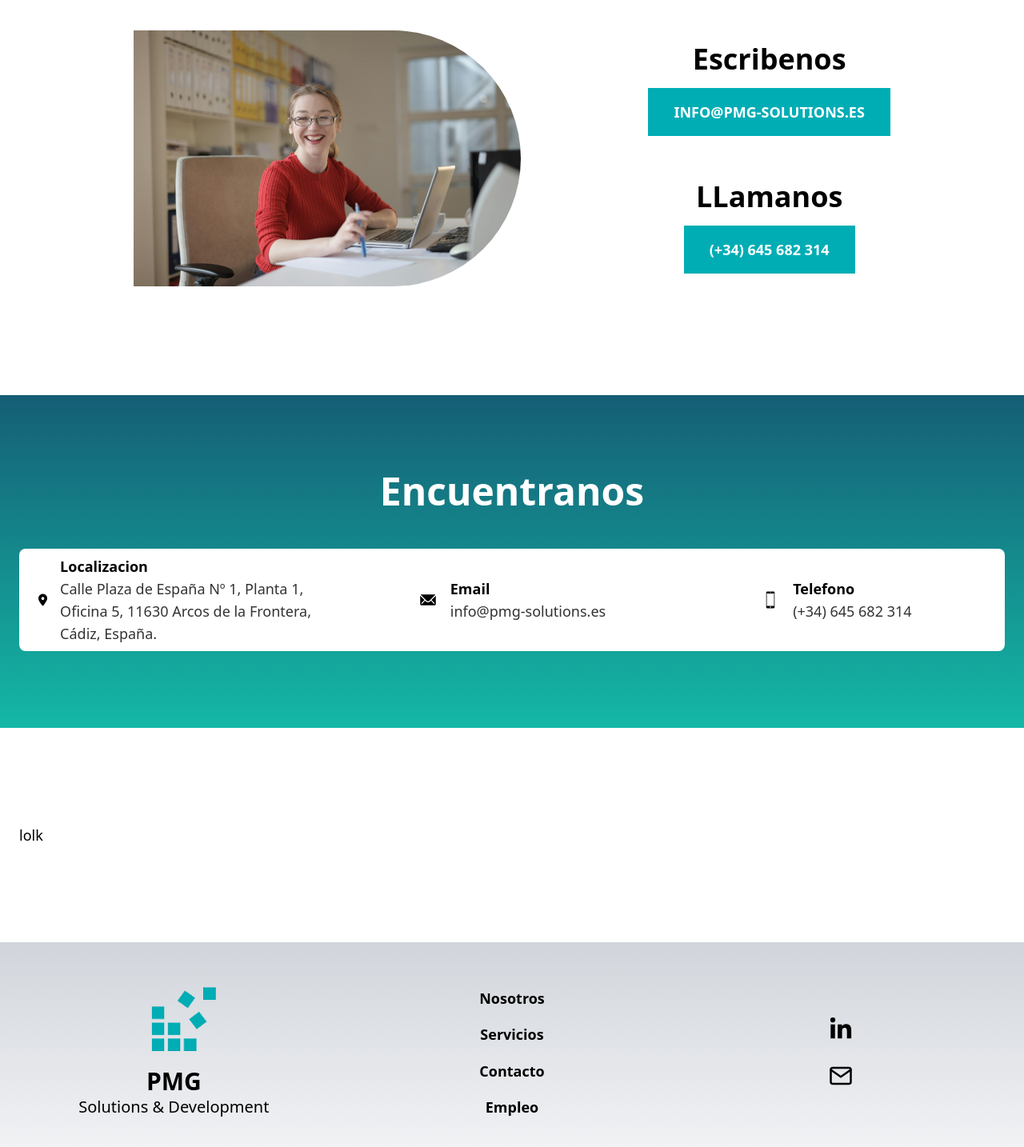
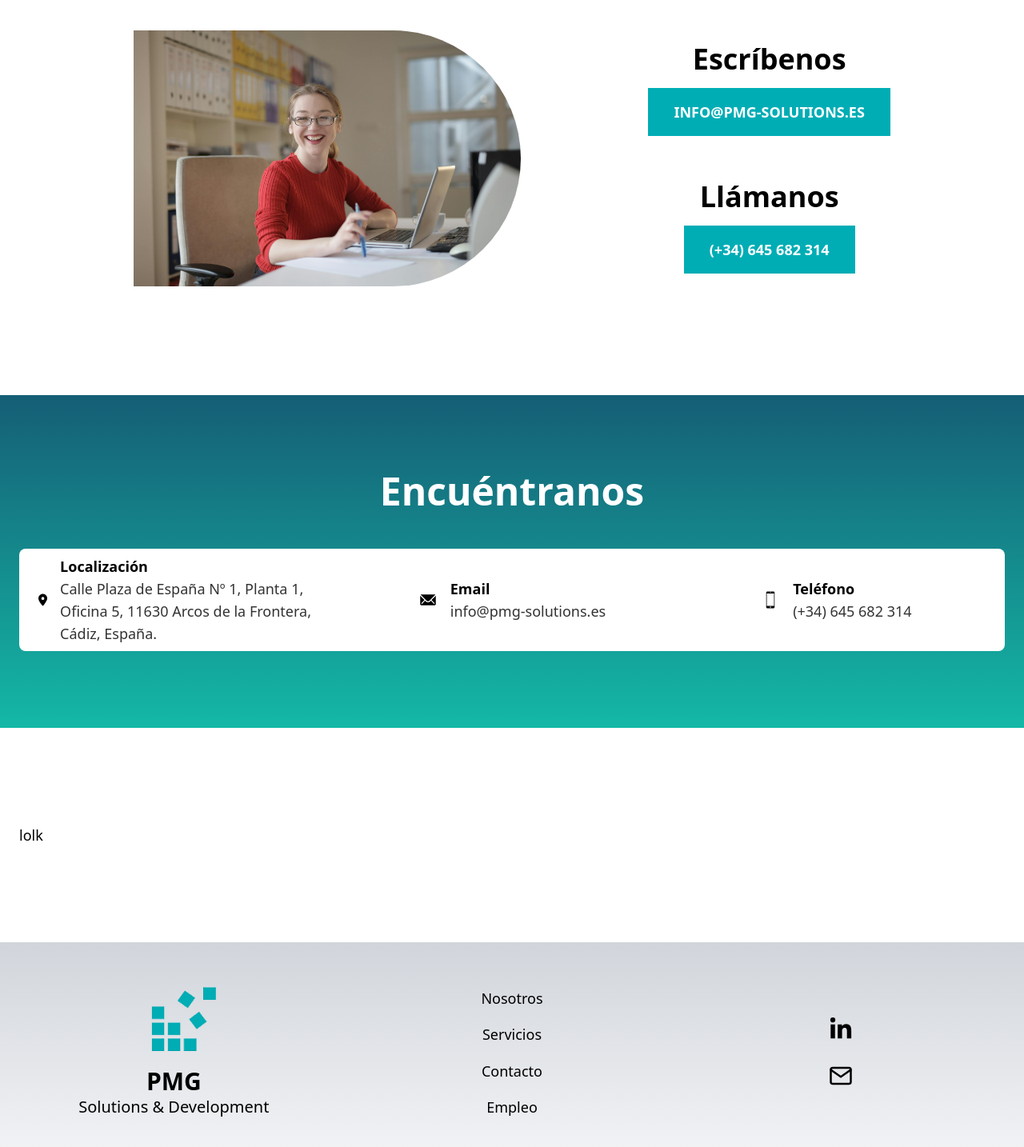
Before and after one commit to beMimg/PMG, a React (Create React App) app: page /contacto in a window 1280 px wide. Shown: the part 402-1836 px from the top of the page at 80% size. Built offline with nearby package versions, Linux system fonts and the light colour scheme.

Commit message:
Delete unused imports

```diff
--- a/src/Router.tsx
+++ b/src/Router.tsx
@@ -4,7 +4,6 @@ import Homepage from "./pages/Homepage";
 import Nosotros from "./pages/Nosotros";
 import Servicios from "./pages/Servicios";
 import Contacto from "./pages/Contacto";
-import Empleo from "./pages/Empleo";
 
 const router = createBrowserRouter([
   {
@@ -15,7 +14,6 @@ const router = createBrowserRouter([
       { path: "nosotros", element: <Nosotros /> },
       { path: "servicios", element: <Servicios /> },
       { path: "contacto", element: <Contacto /> },
-      { path: "empleo", element: <Empleo /> },
     ],
   },
 ]);
--- a/src/components/common/DivMaxW7XL.tsx
+++ /dev/null
@@ -1,17 +0,0 @@
-import React from "react";
-
-interface DivProps {
-  children: React.ReactNode;
-}
-
-const DivMaxW7XL = ({ children }: DivProps) => {
-  return (
-    <div
-      className={`mx-auto flex w-full max-w-7xl flex-col justify-between gap-14 px-6 md:gap-24`}
-    >
-      {children}
-    </div>
-  );
-};
-
-export default DivMaxW7XL;
--- a/src/components/common/Main.tsx
+++ /dev/null
@@ -1,11 +0,0 @@
-import React from "react";
-
-interface MainProps {
-  children: React.ReactNode;
-}
-
-const Main = ({ children }: MainProps) => {
-  return <main className="flex w-full flex-col gap-32 py-32">{children}</main>;
-};
-
-export default Main;
--- a/src/components/footer/Footer.tsx
+++ b/src/components/footer/Footer.tsx
@@ -1,5 +1,4 @@
 import React from "react";
-import logo from "../../assets/logo/logo_pmg2-removebg-preview.png";
 import { Link } from "react-router-dom";
 import CustomLogo from "../common/CustomLogo";
 import Socials from "./Socials";
@@ -11,7 +10,7 @@ const Footer = () => {
         <div className="pl-6 md:self-start md:pl-0">
           <CustomLogo component="footer" />
         </div>
-        <div className="flex h-full w-full flex-row justify-between justify-self-center font-semibold md:w-min  md:flex-col md:text-center ">
+        <div className="flex h-full w-full flex-row justify-between justify-self-center font-medium  md:w-min  md:flex-col md:text-center ">
           <Link to="nosotros">Nosotros</Link>
           <Link to="servicios">Servicios</Link>
           <Link to="contacto">Contacto</Link>
--- a/src/components/servicios/Desarrollo/ServicioDesarrollo.tsx
+++ b/src/components/servicios/Desarrollo/ServicioDesarrollo.tsx
@@ -3,7 +3,6 @@ import DescripcionDeServicio from "../TipoDeServicioSection";
 import desarrolloWebImg from "../../../assets/desarrollo-web.jpg";
 import DesarrolloPersonalizadoSection from "./DesarrolloPersonalizadoSection";
 import TechStackSection from "./TechStackSection";
-import DivMaxW7XL from "../../common/DivMaxW7XL";
 
 const ServicioDesarrollo = () => {
   return (
--- a/src/components/servicios/SAP/ServicioSAP.tsx
+++ b/src/components/servicios/SAP/ServicioSAP.tsx
@@ -4,7 +4,6 @@ import especialistaSapImg from "../../../assets/route-images/hands-together-phot
 import MetodologiasDeTrabajoSection from "./MetodologiasDeTrabajoSection";
 import PorqueEligirnosSection from "./PorqueEligirnosSection";
 import NegocioSAPSection from "./NegocioSAPSection";
-import DivMaxW7XL from "../../common/DivMaxW7XL";
 
 const ServicioSAP = () => {
   return (
--- a/src/pages/Contacto.tsx
+++ b/src/pages/Contacto.tsx
@@ -18,7 +18,7 @@ const Contacto = () => {
           />
           <div className="flex h-full flex-col justify-evenly">
             <div className="flex flex-col items-center gap-4">
-              <h2 className="font-semibold">Escribenos</h2>
+              <h2 className="font-semibold">Escríbenos</h2>
               <a
                 className="logo-background-color p-4 px-8 font-semibold uppercase text-white transition-all hover:scale-105"
                 href="mailto:info@pmg-solutions.es"
@@ -27,7 +27,7 @@ const Contacto = () => {
               </a>
             </div>
             <div className="flex flex-col items-center gap-4">
-              <h2 className=" font-semibold">LLamanos</h2>
+              <h2 className=" font-semibold">Llámanos</h2>
               <a
                 className="logo-background-color p-4 px-8 font-semibold uppercase text-white transition-all hover:scale-105"
                 href="tel:+34 645 682 314"
@@ -40,12 +40,12 @@ const Contacto = () => {
       </TopSectionHalfImageHalfContent>
       <section className="mt-24 bg-gradient-to-b from-cyan-800  to-teal-500 px-6 py-24 text-white">
         <div className="mx-auto flex max-w-7xl flex-col items-center gap-12 ">
-          <h1 className="font-bold">Encuentranos</h1>
+          <h1 className="font-bold">Encuéntranos</h1>
           <div className="flex flex-col gap-8 rounded-lg   bg-white p-2 px-6 text-black md:grid md:grid-cols-3 md:justify-items-center">
             <div className="flex flex-row items-center gap-4 ">
               <FaLocationDot className="text-2xl" />
               <div>
-                <p className="font-semibold">Localizacion</p>
+                <p className="font-semibold">Localización</p>
                 <p className="opacity-80">
                   Calle Plaza de España Nº 1, Planta 1, Oficina 5, 11630 Arcos
                   de la Frontera, Cádiz, España.
@@ -64,7 +64,7 @@ const Contacto = () => {
             <div className="flex flex-row items-center gap-4">
               <IoIosPhonePortrait className="text-2xl" />
               <div>
-                <p className="font-semibold">Telefono</p>
+                <p className="font-semibold">Teléfono</p>
                 <a className="opacity-80" href="tel:+34 645 682 314">
                   (+34) 645 682 314
                 </a>
--- a/src/pages/Empleo.tsx
+++ /dev/null
@@ -1,13 +0,0 @@
-import React from "react";
-import meetingImg from "../assets/route-images/empleo-meeting.jpg";
-import TopSectionOfEveryRoute from "../components/common/HeroSection";
-
-const Empleo = () => {
-  return (
-    <TopSectionOfEveryRoute image={meetingImg}>
-      <p>Empleo</p>
-    </TopSectionOfEveryRoute>
-  );
-};
-
-export default Empleo;
--- a/src/pages/Nosotros.tsx
+++ b/src/pages/Nosotros.tsx
@@ -1,13 +1,10 @@
 import React from "react";
 import meetingImg from "../assets/route-images/nosotros-meeting.jpg";
 import TopSectionOfEveryRoute from "../components/common/HeroSection";
-import VerticalLine from "../components/common/VerticalLine";
 import PorquePMG from "../components/nosotros/PorquePMG";
 import NuestrosValores from "../components/nosotros/NuestrosValores";
 import Certificaciones from "../components/nosotros/Certificaciones";
-import Main from "../components/common/Main";
 import AreaGeografica from "../components/nosotros/AreaGeografica";
-import DivMaxW7XL from "../components/common/DivMaxW7XL";
 
 const Nosotros = () => {
   return (
--- a/src/pages/Servicios.tsx
+++ b/src/pages/Servicios.tsx
@@ -1,8 +1,6 @@
 import React from "react";
 import meetingImg from "../assets/route-images/servicios-meeting.jpg";
 import TopSectionOfEveryRoute from "../components/common/HeroSection";
-import VerticalLine from "../components/common/VerticalLine";
-import Main from "../components/common/Main";
 import ServicioDesarrollo from "../components/servicios/Desarrollo/ServicioDesarrollo";
 import ServicioSAP from "../components/servicios/SAP/ServicioSAP";
 
```
